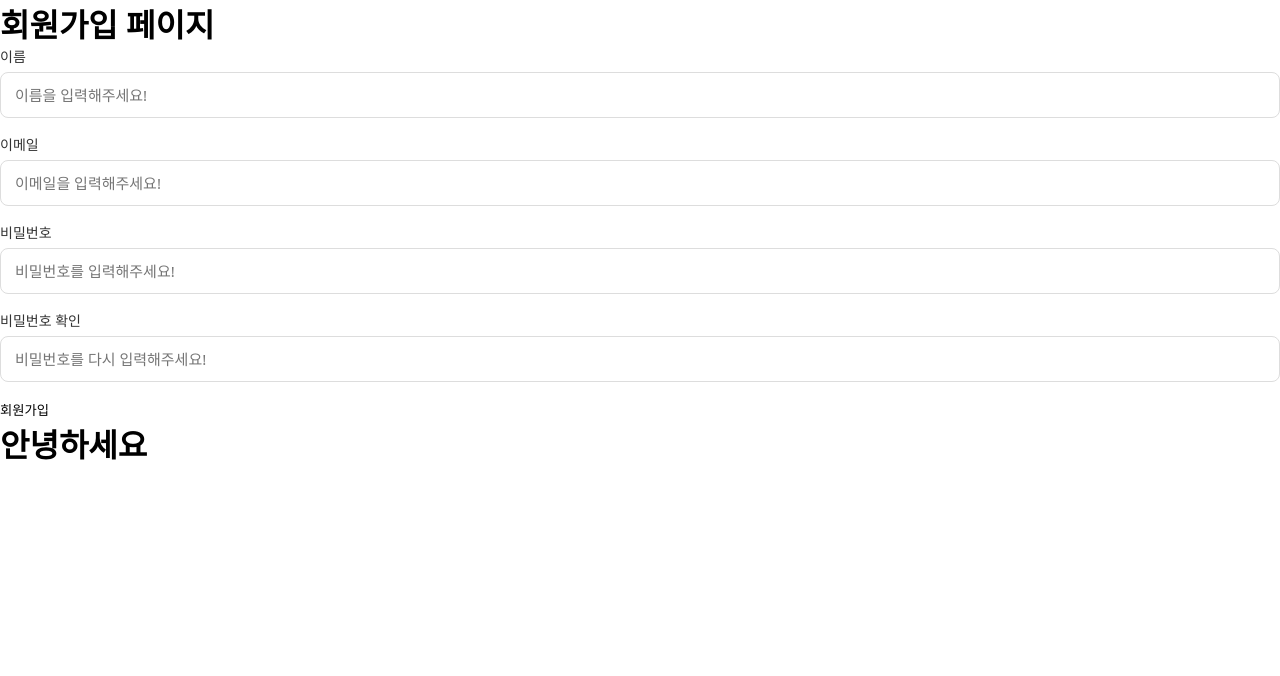
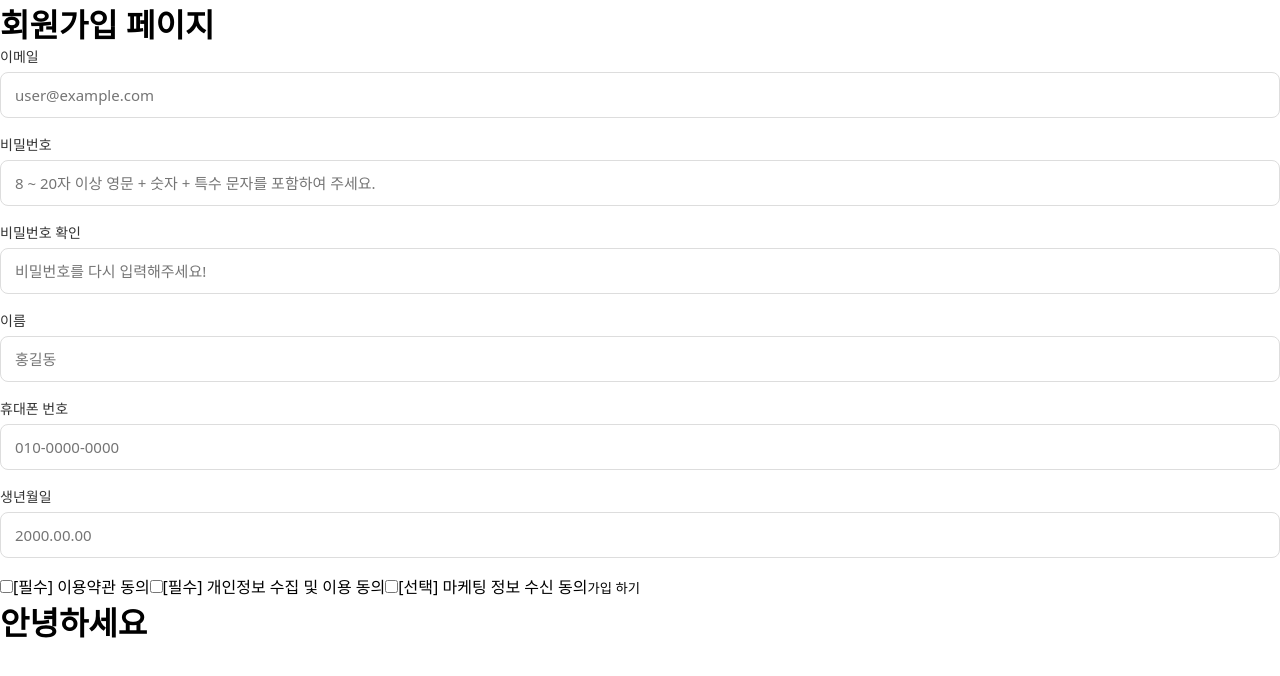
Before and after one commit to dhwmgl12-ux/zooleaf, a React (Vite) app: page /signup in a window 1280 px wide. Shown: the top 676 px of the page. Built offline with nearby package versions, Linux system fonts and the light colour scheme.

Commit message:
feat: 회원가입 폼에 휴대폰/생년월일/약관 동의 필드 추가

```diff
--- a/src/components/auth/SignupForm.jsx
+++ b/src/components/auth/SignupForm.jsx
@@ -2,37 +2,29 @@ import { useSignup } from '../../hooks/useAuth';
 import AuthInput from './AuthInput';
 
 export default function SignupForm() {
-  const { name, email, password, passwordConfirm, errors, handleChange, handleSubmit } =
-    useSignup();
+  const { id, password, passwordConfirm, name, phone, birthDate, agreeTerms, agreePrivacy, agreeMarketing, errors, handleChange, handleSubmit } = useSignup();
   return (
     <form onSubmit={handleSubmit}>
       <AuthInput
-        label="이름"
-        type="text"
-        name="name"
-        value={name}
-        onChange={handleChange}
-        placeholder="이름을 입력해주세요!"
-      />
-      {errors.name && <p style={{ color: 'red', fontSize: '13px' }}>{errors.name}</p>}
-      <AuthInput
         label="이메일"
         type="email"
-        name="email"
-        value={email}
+        name="id"
+        value={id}
         onChange={handleChange}
-        placeholder="이메일을 입력해주세요!"
+        placeholder="user@example.com"
       />
-      {errors.email && <p style={{ color: 'red', fontSize: '13px' }}>{errors.email}</p>}
+      {errors.id && <p className="error-text">{errors.id}</p>}
+
       <AuthInput
         label="비밀번호"
         type="password"
         name="password"
         value={password}
         onChange={handleChange}
-        placeholder="비밀번호를 입력해주세요!"
+        placeholder="8 ~ 20자 이상 영문 + 숫자 + 특수 문자를 포함하여 주세요."
       />
-      {errors.password && <p style={{ color: 'red', fontSize: '13px' }}>{errors.password}</p>}
+      {errors.password && <p className="error-text">{errors.password}</p>}
+
       <AuthInput
         label="비밀번호 확인"
         type="password"
@@ -41,10 +33,56 @@ export default function SignupForm() {
         onChange={handleChange}
         placeholder="비밀번호를 다시 입력해주세요!"
       />
-      {errors.passwordConfirm && (
-        <p style={{ color: 'red', fontSize: '13px' }}>{errors.passwordConfirm}</p>
-      )}
-      <button type="submit">회원가입</button>
+      {errors.passwordConfirm && (<p className="error-text">{errors.passwordConfirm}</p>)}
+
+      <AuthInput
+        label="이름"
+        type="text"
+        name="name"
+        value={name}
+        onChange={handleChange}
+        placeholder="홍길동"
+      />
+      {errors.name && <p className="error-text">{errors.name}</p>}
+
+      <AuthInput
+        label="휴대폰 번호"
+        type="text"
+        name="phone"
+        value={phone}
+        onChange={handleChange}
+        placeholder="010-0000-0000"
+      />
+      {errors.phone && <p className="error-text">{errors.phone}</p>}
+
+      <AuthInput
+        label="생년월일"
+        type="text"
+        name="birthDate"
+        value={birthDate}
+        onChange={handleChange}
+        placeholder="2000.00.00"
+      />
+      {errors.birthDate && <p className="error-text">{errors.birthDate}</p>}
+
+      <label>
+        <input type="checkbox" name="agreeTerms" checked={agreeTerms} onChange={handleChange} />
+        [필수] 이용약관 동의
+      </label>
+      {errors.agreeTerms && (<p className="error-text">{errors.agreeTerms}</p>)}
+
+      <label>
+        <input type="checkbox" name="agreePrivacy" checked={agreePrivacy} onChange={handleChange} />
+        [필수] 개인정보 수집 및 이용 동의
+      </label>
+      {errors.agreePrivacy && (<p className="error-text">{errors.agreePrivacy}</p>)}
+
+      <label>
+        <input type="checkbox" name="agreeMarketing" checked={agreeMarketing} onChange={handleChange} />
+        [선택] 마케팅 정보 수신 동의
+      </label>
+
+      <button type="submit">가입 하기</button>
     </form>
   );
 }
```
